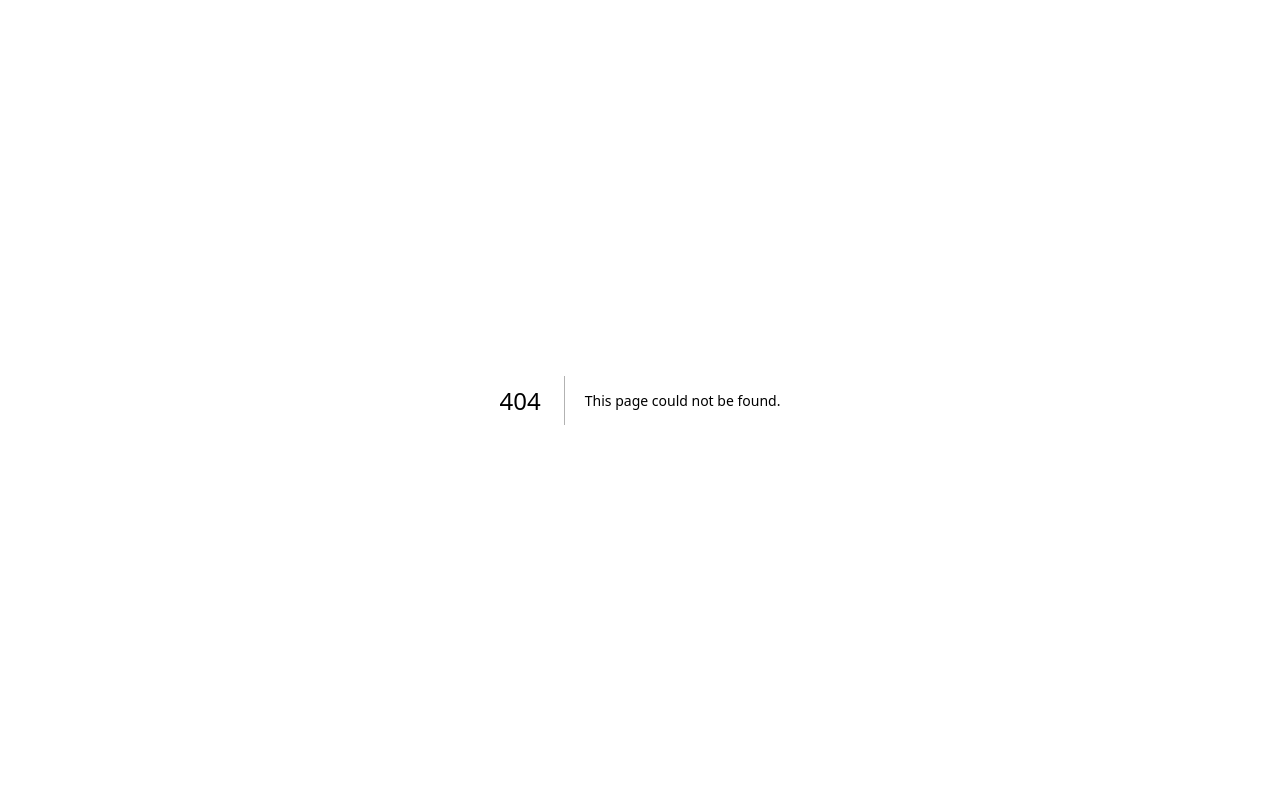
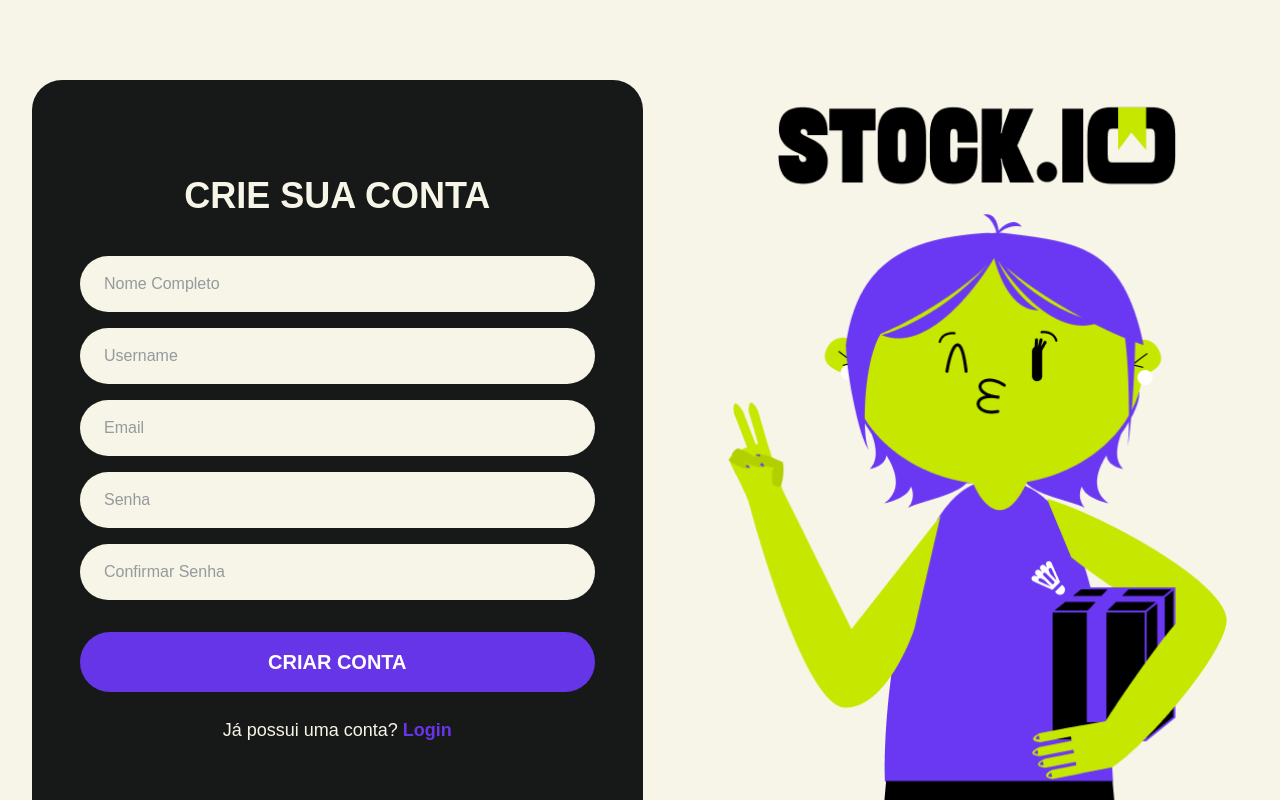
Before and after one commit to valquiria11/PT-2026-2---GRUPO-3, a Next.js app: page /cadastro in a window 1280 px wide. Before the commit this address had no page. Shown: the top 800 px of the page. Built offline with nearby package versions, Linux system fonts and the light colour scheme.

Commit message:
feat: por tela de cadastro na branch e com foto

```diff
--- /dev/null
+++ b/app/cadastro/page.tsx
@@ -0,0 +1,79 @@
+import Image from "next/image";
+export default function Cadastro() {
+  return (
+    <main className="min-h-screen bg-[#F7F4E8] flex">
+
+      {/* form */}
+      <section className="w-1/2 bg-[#171918] rounded-[30px] m-8 p-12 flex flex-col items-center mt-20">
+
+        <h1 className="text-4xl font-bold text-[#F7F4E8] mb-10 mt-12">
+          CRIE SUA CONTA
+        </h1>
+
+        <form>
+            <input
+            type="text"
+            placeholder="Nome Completo"
+            className="w-full rounded-full bg-[#F7F4E8] px-6 py-4 mb-4 text-gray-700"
+            />
+
+            <input
+            type="text"
+            placeholder="Username"
+            className="w-full rounded-full bg-[#F7F4E8] px-6 py-4 mb-4 text-gray-700"
+            />
+
+            <input
+            type="email"
+            placeholder="Email"
+            className="w-full rounded-full bg-[#F7F4E8] px-6 py-4 mb-4 text-gray-700"
+            />
+
+            <input
+            type="password"
+            placeholder="Senha"
+            className="w-full rounded-full bg-[#F7F4E8] px-6 py-4 mb-4 text-gray-700"
+            />
+
+            <input
+            type="password"
+            placeholder="Confirmar Senha"
+            className="w-full rounded-full bg-[#F7F4E8] px-6 py-4 mb-8 text-gray-700"
+            />
+        </form>
+
+        <button className="w-full rounded-full bg-[#6735E8] py-4 text-xl font-bold text-white hover:bg-[#5626D4]">
+          CRIAR CONTA
+        </button>
+
+        <p className="mt-6 text-lg text-[#F7F4E8]">
+          Já possui uma conta?{" "}
+          <span className="text-[#6735E8] font-semibold cursor-pointer">
+            Login
+          </span>
+        </p>
+
+      </section>
+
+      {/* PARTE DIREITA */}
+      <section className="w-1/2 flex flex-col items-center justify-center">
+
+        <Image
+        src="/logo.png"
+        alt="Logo stock.id"
+        width={400}
+        height={400}
+        />
+
+        <Image
+        src="/mascote.png"
+        alt="Mascote do CJR"
+        width={500}
+        height={500}
+        />
+
+      </section>
+
+    </main>
+  );
+}
```
Also changed, not shown: public/logo.png (added), public/mascote.png (added).
